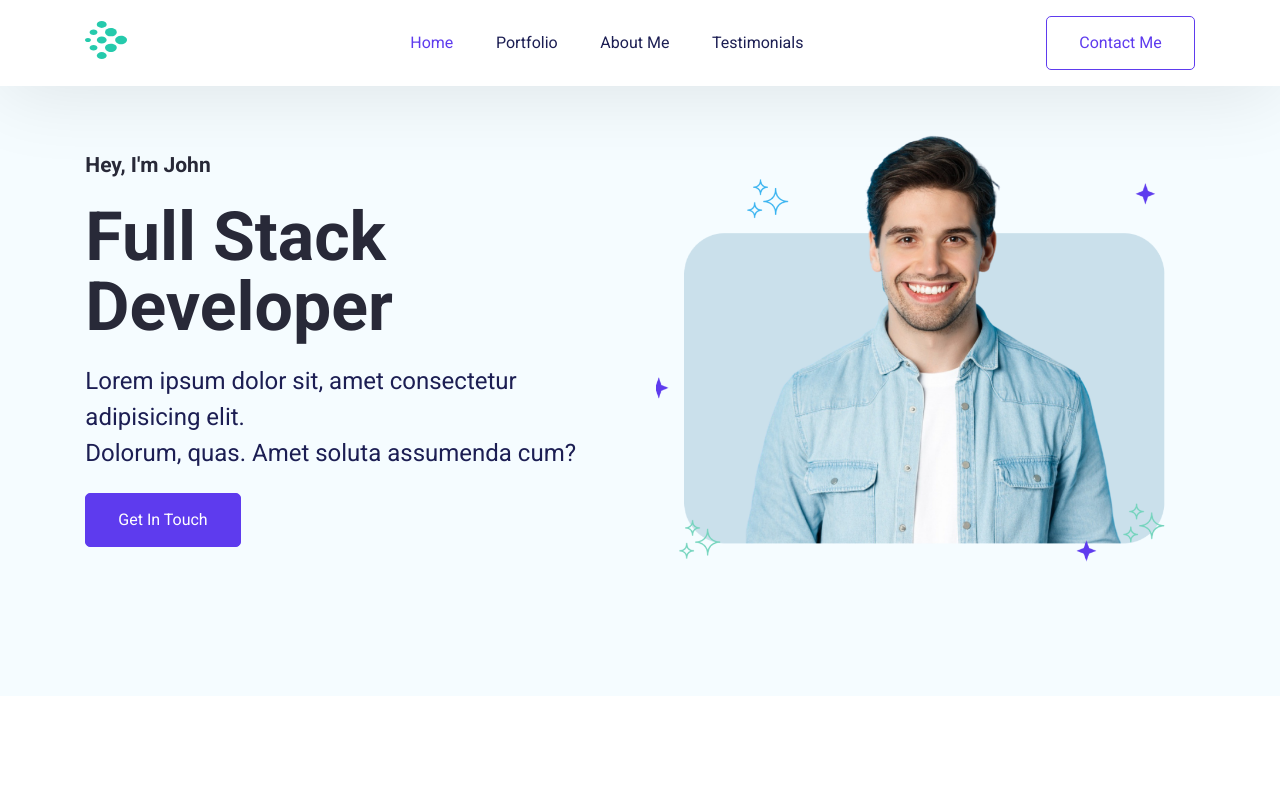
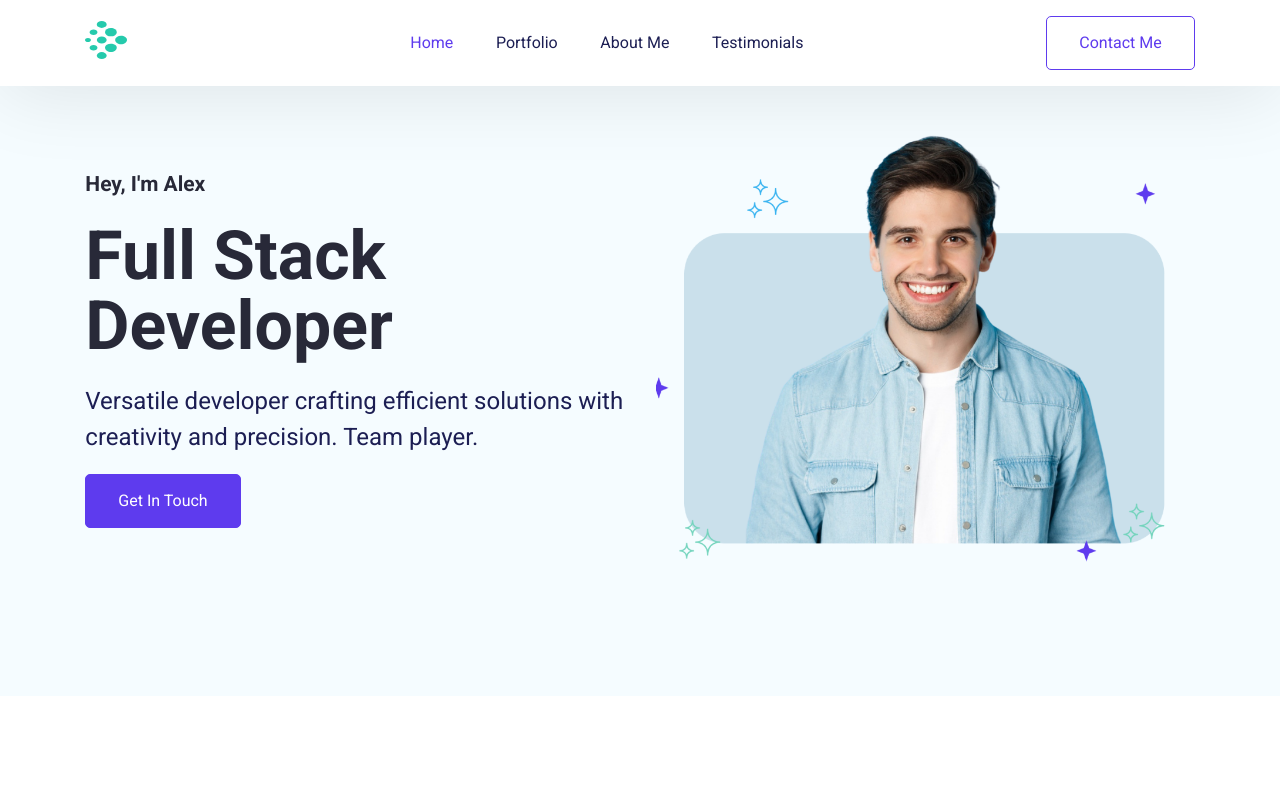
Before and after one commit to alex-njuguna/portfolio, a React (Create React App) app: page / in a window 1280 px wide. Shown: the top 800 px of the page. Built offline with nearby package versions, Linux system fonts and the light colour scheme.

Commit message:
hero section

```diff
--- a/src/Pages/Home/HeroSection.jsx
+++ b/src/Pages/Home/HeroSection.jsx
@@ -1,20 +1,25 @@
+import { Link } from "react-scroll";
+
 export default function HeroSection() {
   return (
     <section id="heroSection" className="hero--section">
       <div className="hero--section--content--box">
         <div className="hero--section--content">
-          <p className="section--title">Hey, I'm John</p>
+          <p className="section--title">Hey, I'm Alex</p>
           <h1 className="hero--section--title">
             <span className="hero--section-title--color">Full Stack</span>{" "}
             <br />
             Developer
           </h1>
           <p className="hero--section-description">
-            Lorem ipsum dolor sit, amet consectetur adipisicing elit.
-            <br /> Dolorum, quas. Amet soluta assumenda cum?
+            Versatile developer crafting efficient solutions with creativity and
+            precision. Team player.
           </p>
         </div>
-        <button className="btn btn-primary">Get In Touch</button>
+        <br />
+        <Link to="Contact">
+          <button className="btn btn-primary">Get In Touch</button>
+        </Link>
       </div>
       <div className="hero--section--img">
         <img src="./img/hero_img.png" alt="Hero Section" />
```
